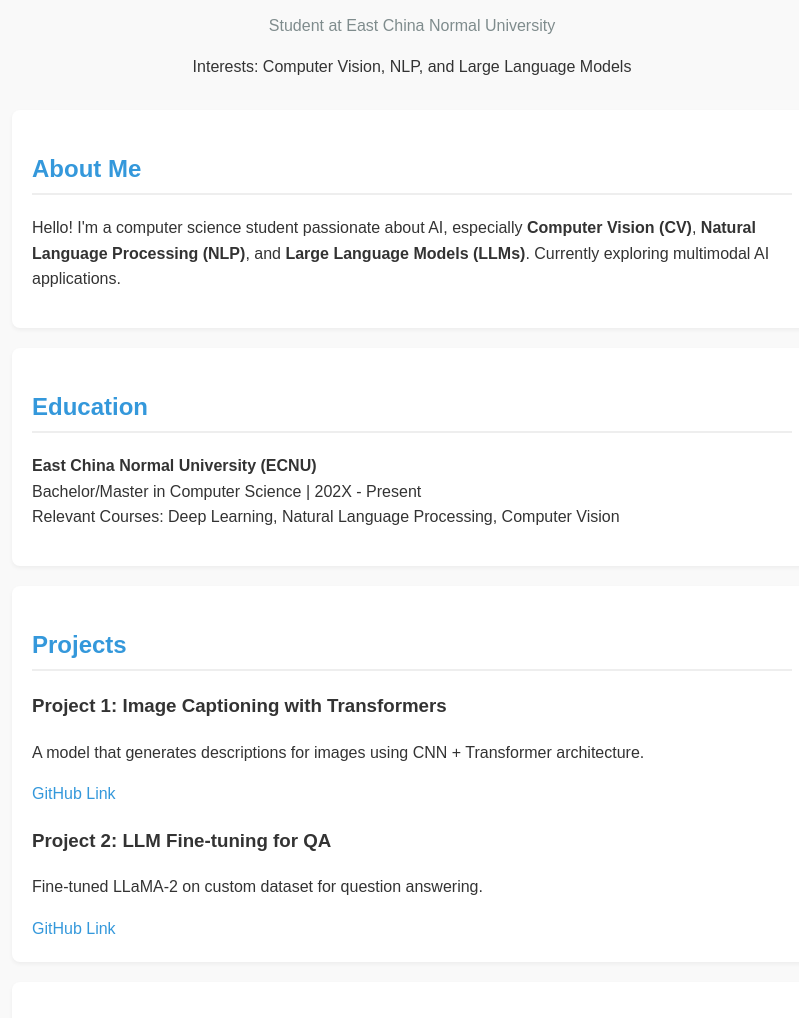
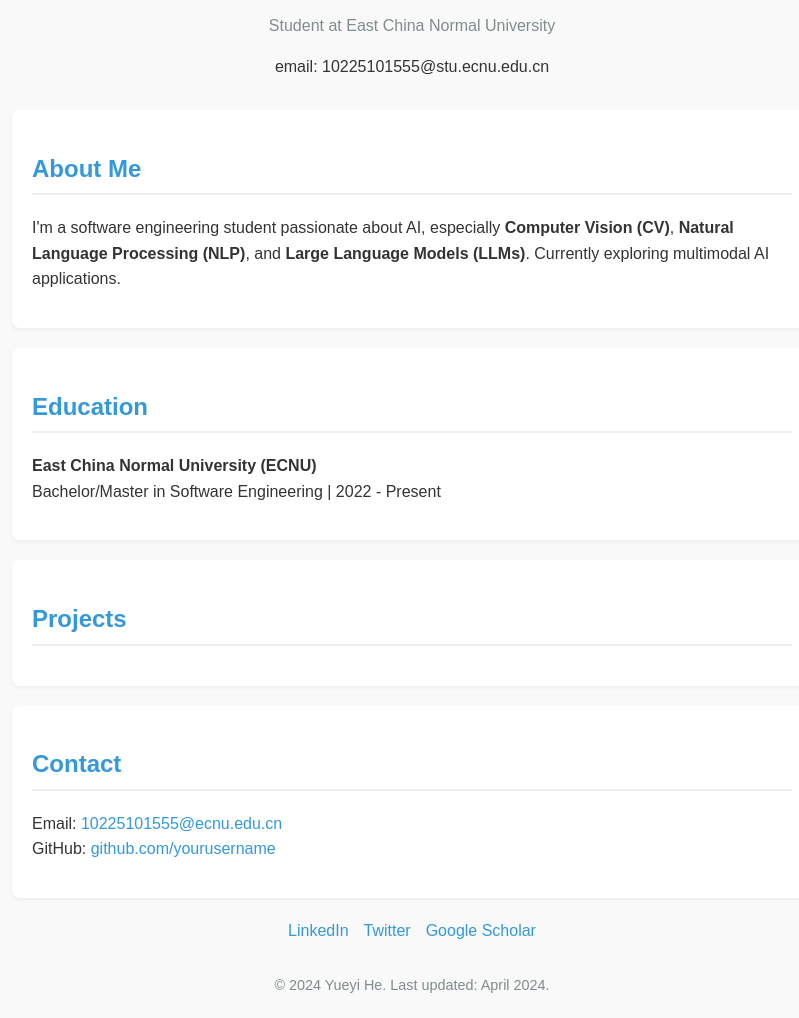
Before and after one commit to asterquos/asterquos.github.io, a plain HTML site: page index.html in a window 1280 px wide. Shown: the part 248-1266 px from the top of the page, without its empty margins (228-1027 px from the left). Drawn offline with Linux system fonts and the light colour scheme.

Commit message:
Update index.html

```diff
--- a/index.html
+++ b/index.html
@@ -3,7 +3,7 @@
 <head>
     <meta charset="UTF-8">
     <meta name="viewport" content="width=device-width, initial-scale=1.0">
-    <title>Yueyi He | Computer Science Student</title>
+    <title>Yueyi He |  Student</title>
     <style>
         body {
             font-family: 'Arial', sans-serif;
@@ -79,13 +79,13 @@
             <img src="https://ui-avatars.com/api/?name=Yueyi+He&background=3498db&color=fff&size=150" alt="Yueyi He">
             <h1>Yueyi He</h1>
             <p class="subtitle">Student at East China Normal University</p>
-            <p>Interests: Computer Vision, NLP, and Large Language Models</p>
+            <p>email: 10225101555@stu.ecnu.edu.cn</p>
         </header>
 
         <section>
             <h2>About Me</h2>
             <p>
-                Hello! I'm a computer science student passionate about AI, especially
+                I'm a software engineering student passionate about AI, especially
                 <strong>Computer Vision (CV)</strong>, <strong>Natural Language Processing (NLP)</strong>,
                 and <strong>Large Language Models (LLMs)</strong>. Currently exploring multimodal AI applications.
             </p>
@@ -95,22 +95,14 @@
             <h2>Education</h2>
             <p>
                 <strong>East China Normal University (ECNU)</strong><br>
-                Bachelor/Master in Computer Science | 202X - Present<br>
-                Relevant Courses: Deep Learning, Natural Language Processing, Computer Vision
+                Bachelor/Master in Software Engineering | 2022 - Present<br>
             </p>
         </section>
 
         <section>
             <h2>Projects</h2>
             <div>
-                <h3>Project 1: Image Captioning with Transformers</h3>
-                <p>A model that generates descriptions for images using CNN + Transformer architecture.</p>
-                <a href="https://github.com/yourusername/project1" target="_blank">GitHub Link</a>
-            </div>
-            <div style="margin-top: 15px;">
-                <h3>Project 2: LLM Fine-tuning for QA</h3>
-                <p>Fine-tuned LLaMA-2 on custom dataset for question answering.</p>
-                <a href="https://github.com/yourusername/project2" target="_blank">GitHub Link</a>
+
             </div>
         </section>
 
@@ -118,7 +110,7 @@
             <h2>Contact</h2>
             <p>
                 Email: <a href="mailto:10225101555@ecnu.edu.cn">10225101555@ecnu.edu.cn</a><br>
-                GitHub: <a href="https://github.com/yourusername" target="_blank">github.com/yourusername</a>
+                GitHub: <a href="https://github.com/asterquos" target="_blank">github.com/yourusername</a>
             </p>
         </section>
 
```
